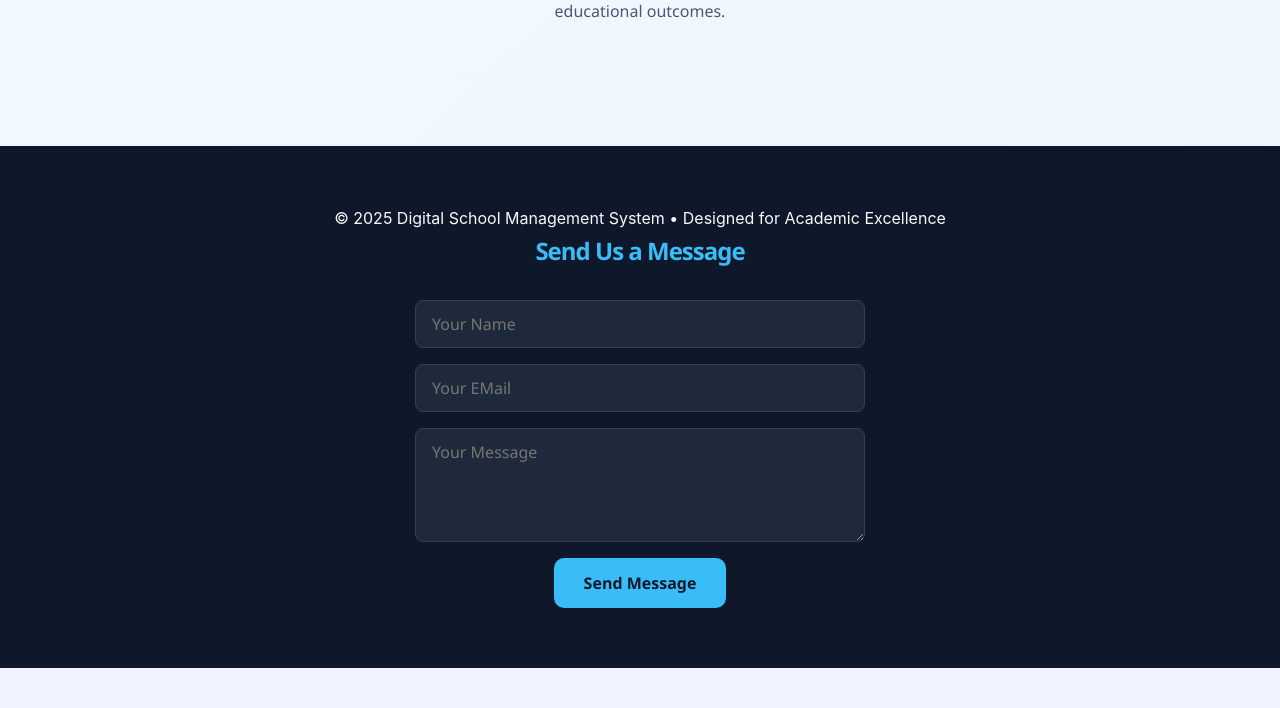
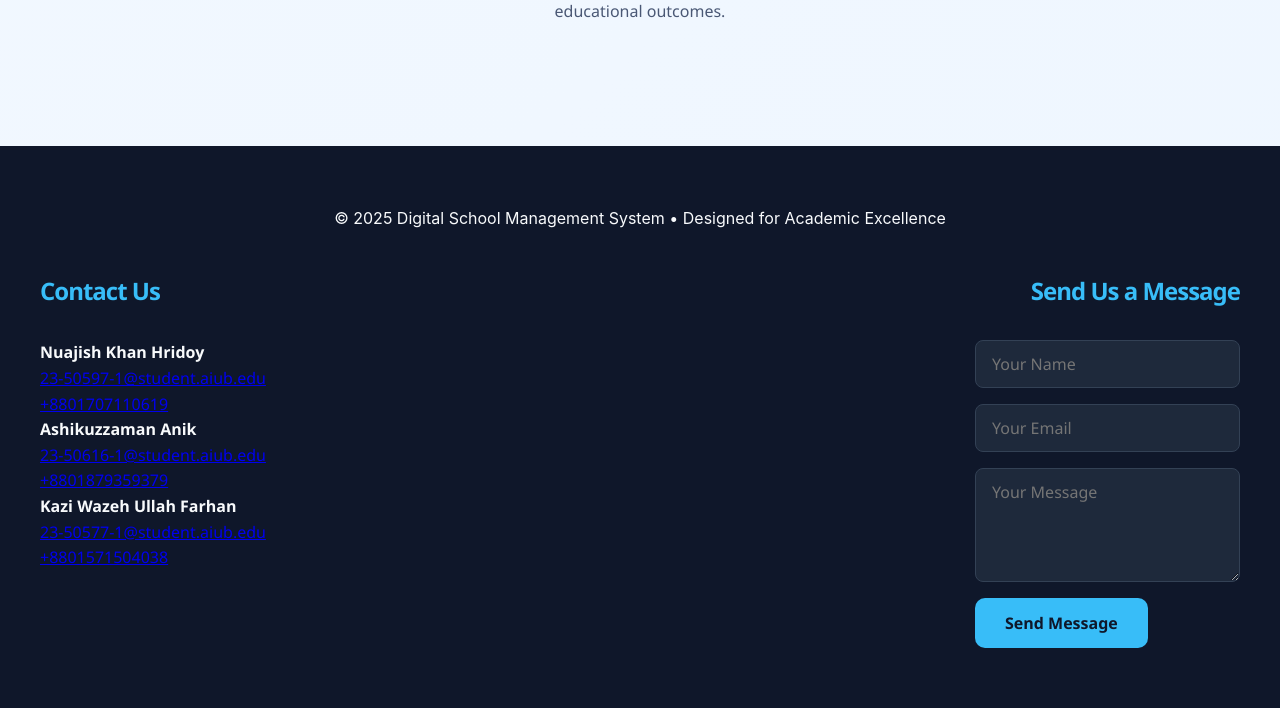
Before and after one commit to Anik-Z/Digital-School-Management-System, a PHP site: page / in a window 1280 px wide. Shown: the part 1956-2664 px from the top of the page. Before the commit the page ends 2624 px from the top, so only its background shows below. Run offline with PHP 8.4, Linux system fonts and the light colour scheme.

Commit message:
23-50597-1

```diff
--- a/Assets/css/home.css
+++ b/Assets/css/home.css
@@ -9,7 +9,8 @@ body {
     background: linear-gradient(135deg, #f4f9ff, #eef6ff);
     color: #1f2a44;
     line-height: 1.6;
- }
+}
+
 .nav {
     display: flex;
     justify-content: space-between;
@@ -17,7 +18,7 @@ body {
     padding: 22px 8%;
     background: rgba(255, 255, 255, 0.75);
     backdrop-filter: blur(10px);
-    box-shadow: 0 8px 30px rgba(0,0,0,0.06);
+    box-shadow: 0 8px 30px rgba(0, 0, 0, 0.06);
     position: sticky;
     top: 0;
     z-index: 100;
@@ -36,14 +37,12 @@ body {
     background: linear-gradient(135deg, #2c4ad4, #5f7cff);
     color: #fff;
     font-weight: 600;
-
 }
 
 .nav .login:hover {
     transform: translateY(-2px);
-    box-shadow: 0 10px 25px rgba(44,74,212,0.35);
+    box-shadow: 0 10px 25px rgba(44, 74, 212, 0.35);
 }
-
 
 .hero {
     display: grid;
@@ -56,6 +55,7 @@ body {
 .hero-text {
     animation: fadeUp 1s ease forwards;
 }
+
 .tagline {
     display: inline-block;
     margin-bottom: 14px;
@@ -89,7 +89,7 @@ body {
     color: #fff;
     text-decoration: none;
     font-weight: 600;
-    box-shadow: 0 12px 35px rgba(44,74,212,0.35);
+    box-shadow: 0 12px 35px rgba(44, 74, 212, 0.35);
 }
 
 .cta:hover {
@@ -106,7 +106,7 @@ body {
     border-radius: 18px;
     background: #fff;
     font-weight: 600;
-    box-shadow: 0 12px 30px rgba(0,0,0,0.07);
+    box-shadow: 0 12px 30px rgba(0, 0, 0, 0.07);
     animation: float 4s ease-in-out infinite;
 }
 
@@ -137,7 +137,7 @@ body {
     background: #fff;
     padding: 32px;
     border-radius: 22px;
-    box-shadow: 0 14px 35px rgba(0,0,0,0.06);
+    box-shadow: 0 14px 35px rgba(0, 0, 0, 0.06);
     transition: transform 0.3s;
 }
 
@@ -149,6 +149,7 @@ body {
     color: #2c4ad4;
     margin-bottom: 12px;
 }
+
 .flow {
     padding: 80px 8%;
     background: linear-gradient(135deg, #eef4ff, #f8fbff);
@@ -170,7 +171,7 @@ body {
     background: #fff;
     padding: 32px;
     border-radius: 22px;
-    box-shadow: 0 14px 35px rgba(0,0,0,0.06);
+    box-shadow: 0 14px 35px rgba(0, 0, 0, 0.06);
 }
 
 .flow-step span {
@@ -204,6 +205,34 @@ footer {
     font-family: 'Inter', system-ui, sans-serif;
 }
 
+.footer-container {
+    display: flex;
+    justify-content: space-between;
+    align-items: stretch;
+    max-width: 1200px;
+    margin: 40px auto 0;
+    gap: 60px;
+}
+
+.footer-section {
+    flex: 1;
+}
+
+.footer-section:first-child {
+    text-align: left;
+}
+
+.footer-section:last-child {
+    text-align: right;
+    display: flex;
+    flex-direction: column;
+}
+
+.footer-section:last-child .contact-form {
+    align-items: flex-start;
+    margin-left: auto;
+}
+
 .footer-section h3 {
     font-size: 1.5rem;
     margin-bottom: 30px;
@@ -213,10 +242,8 @@ footer {
 
 .contact-form {
     max-width: 500px;
-    margin: 0 auto;
     display: flex;
     flex-direction: column;
-    align-items: center;
 }
 
 .contact-form input,
@@ -230,11 +257,8 @@ footer {
     background-color: #1e293b;
     color: #ffffff;
     font-size: 1rem;
-
-    box-sizing: border-box;
     transition: all 0.3s ease;
 }
-
 
 .contact-form input:focus,
 .contact-form textarea:focus {
@@ -252,8 +276,8 @@ footer {
     cursor: pointer;
     font-weight: 600;
     font-size: 1rem;
- }
+}
+
 .contact-form button:hover {
     background-color: #7dd3fc;
-
 }
--- a/index.html
+++ b/index.html
@@ -1,11 +1,13 @@
 <!DOCTYPE html>
 <html lang="en">
+
 <head>
     <meta charset="UTF-8">
     <title>Digital School Management System</title>
     <meta name="viewport" content="width=device-width, initial-scale=1.0">
     <link rel="stylesheet" href="Assets/css/home.css">
 </head>
+
 <body>
 
     <header class="nav">
@@ -118,7 +120,7 @@
         </div>
     </section>
 
-<!-- ================= FINAL CTA ================= -->
+
     <section class="final">
         <h2>A Smarter Way to Manage Education</h2>
         <p>
@@ -131,16 +133,39 @@
 
     <footer class="footer">
         © 2025 Digital School Management System • Designed for Academic Excellence
+
+        <div class="footer-container">
+            <div class="footer-section">
+                <h3>Contact Us</h3>
+                <p>
+                    <strong>Nuajish Khan Hridoy</strong><br>
+                    <a href="mailto:23-50597-1@student.aiub.edu">23-50597-1@student.aiub.edu</a><br>
+                    <a href="tel:+8801707110619">+8801707110619</a>
+                </p>
+                <p>
+                    <strong>Ashikuzzaman Anik</strong><br>
+                    <a href="mailto:23-50616-1@student.aiub.edu">23-50616-1@student.aiub.edu</a><br>
+                    <a href="tel:+8801879359379">+8801879359379</a>
+                </p>
+                <p>
+                    <strong>Kazi Wazeh Ullah Farhan</strong><br>
+                    <a href="mailto:23-50577-1@student.aiub.edu">23-50577-1@student.aiub.edu</a><br>
+                    <a href="tel:+8801571504038">+8801571504038</a>
+                </p>
+            </div>
+
             <div class="footer-section">
                 <h3>Send Us a Message</h3>
                 <form class="contact-form">
-   <input type="text" placeholder="Your Name " required>
-   <input type="email" placeholder="Your EMail" required>
-   <textarea rows="4" placeholder="Your Message "></textarea>
-   <button type="Submit" >Send Message </button>
+                    <input type="text" placeholder="Your Name" required>
+                    <input type="email" placeholder="Your Email" required>
+                    <textarea rows="4" placeholder="Your Message"></textarea>
+                    <button type="submit">Send Message</button>
                 </form>
+            </div>
         </div>
     </footer>
 
 </body>
+
 </html>
```
Lines whose indentation alone changed are shown as unchanged.
